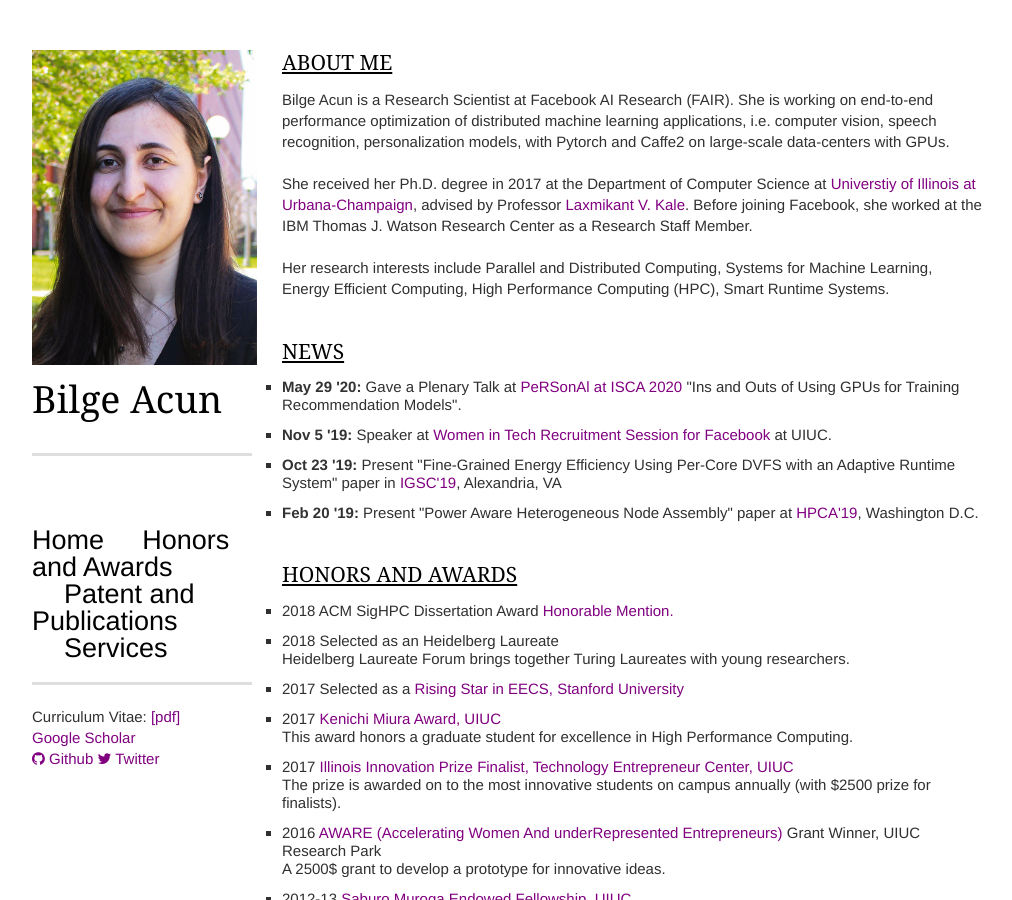
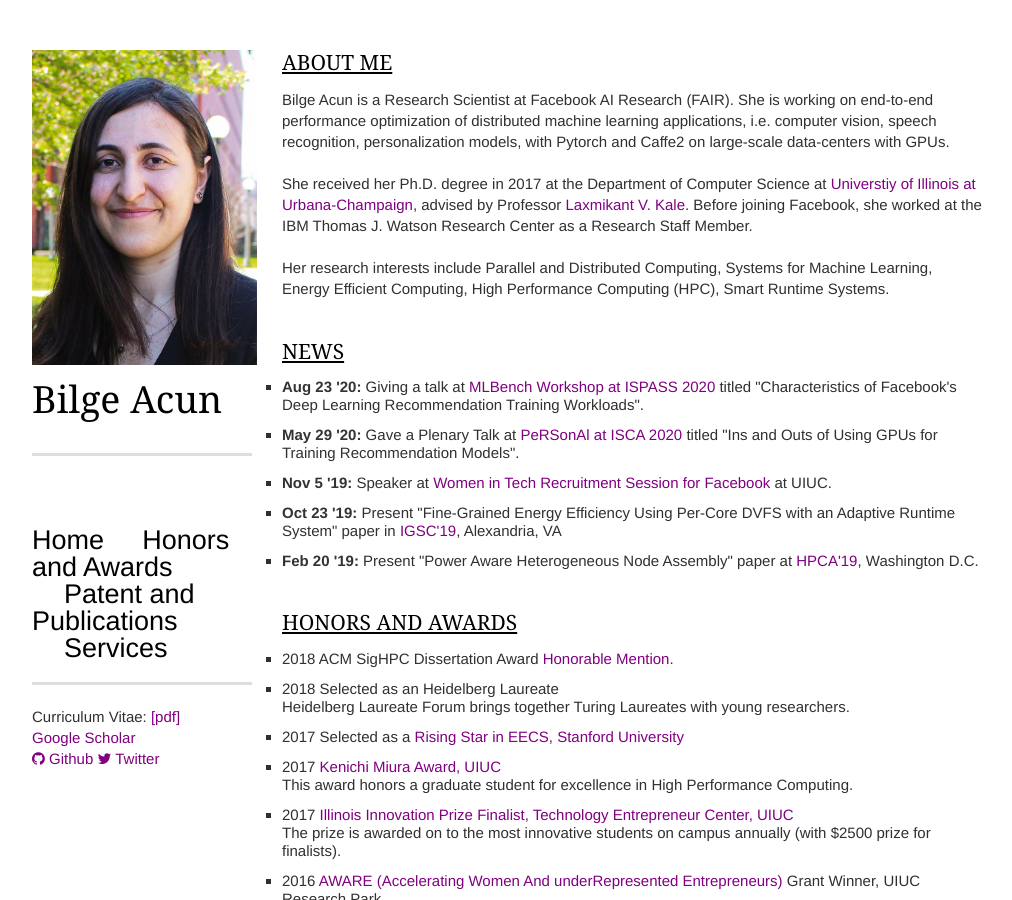
Before and after one commit to bilgeacun/bilgeacun.github.io, a Jekyll site: the page built from index.html, in a window 1280 px wide and 900 px high. Shown: the whole window, without its empty margins (138-1150 px from the left). Built offline with Jekyll 4.4.1, drawn with Linux system fonts in a browser that asks for light colours; nearby versions of some CDN libraries; some web fonts are replaced.

Commit message:
update news

```diff
--- a/_includes/news.html
+++ b/_includes/news.html
@@ -3,7 +3,8 @@
         <article>
         <!-- <h1>News</h1> -->
         <ul>
-	  <li><strong>May 29 '20:</strong> Gave a Plenary Talk at <a href="https://personal-tutorial.com/personal-at-isca-2020/"> PeRSonAl at ISCA 2020</a> "Ins and Outs of Using GPUs for Training Recommendation Models".</li>
+	  <li><strong>Aug 23 '20:</strong> Giving a talk at <a href="https://sites.google.com/g.harvard.edu/mlbench">MLBench Workshop at ISPASS 2020</a> titled "Characteristics of Facebook's Deep Learning Recommendation Training Workloads".</li>
+	  <li><strong>May 29 '20:</strong> Gave a Plenary Talk at <a href="https://personal-tutorial.com/personal-at-isca-2020/"> PeRSonAl at ISCA 2020</a> titled "Ins and Outs of Using GPUs for Training Recommendation Models".</li>
 	  <li><strong>Nov 5 '19:</strong> Speaker at <a href="https://womeninresearchdinneruiuc.splashthat.com/">Women in Tech Recruitment Session for Facebook</a> at UIUC. </li>
           <li><strong>Oct 23 '19:</strong> Present "Fine-Grained Energy Efficiency Using Per-Core DVFS with an Adaptive Runtime System" paper in <a href="https://www.igscc.org/">IGSC'19</a>, Alexandria, VA</li>
 	  <li><strong>Feb 20 '19:</strong> Present "Power Aware Heterogeneous Node Assembly" paper at <a href="http://hpca2019.seas.gwu.edu/">HPCA'19</a>, Washington D.C.
```
